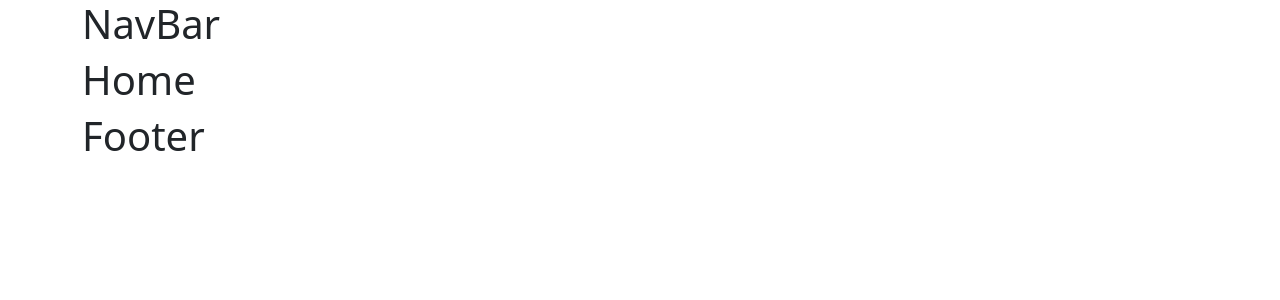
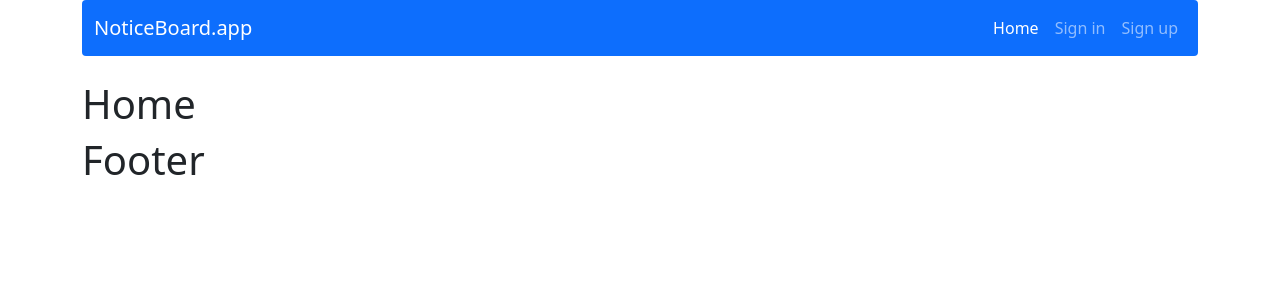
Before and after one commit to Jnlietta/NoticeBoard, a React (Create React App) app in the folder client/: page / in a window 1280 px wide. Shown: the top 300 px of the page. Built offline with nearby package versions, Linux system fonts and the light colour scheme.

Commit message:
Add code with links Home, Register, Sign in, Sign out in NavBar.js

```diff
--- a/client/package.json
+++ b/client/package.json
@@ -7,6 +7,7 @@
     "@testing-library/react": "^13.4.0",
     "@testing-library/user-event": "^13.5.0",
     "bootstrap": "5.1.3",
+    "clsx": "^2.1.1",
     "react": "^18.2.0",
     "react-bootstrap": "2.8.0",
     "react-dom": "^18.2.0",
--- a/client/src/components/views/NavBar/NavBar.js
+++ b/client/src/components/views/NavBar/NavBar.js
@@ -1,6 +1,23 @@
-const NavBar = props => {
+import Container from 'react-bootstrap/Container';
+import Nav from 'react-bootstrap/Nav';
+import Navbar from 'react-bootstrap/Navbar';
+import { NavLink } from 'react-router-dom';
+import clsx from 'clsx';
+
+
+const NavBar = ({ isLoggedIn }) => {
     return(
-        <h1>NavBar</h1>
+        <Navbar bg="primary" data-bs-theme="dark" expand="lg" className={clsx('mb-4','rounded', 'navbar-dark')}>
+            <Container>
+                <Navbar.Brand href="#home">NoticeBoard.app</Navbar.Brand>
+                <Nav className="justify-content-end">
+                    <Nav.Link as={NavLink} to="/">Home</Nav.Link>
+                    {!isLoggedIn && <Nav.Link as={NavLink} to="/user/register">Sign in</Nav.Link>}
+                    {!isLoggedIn && <Nav.Link as={NavLink} to="/user/login">Sign up</Nav.Link>}
+                    {isLoggedIn && <Nav.Link as={NavLink} to="/user/logout">Sign out</Nav.Link>}
+                </Nav>
+            </Container>
+        </Navbar>
     );
 };
 
```
Also changed, not shown: 2 other files (tests, documents, lock files or other folders).
